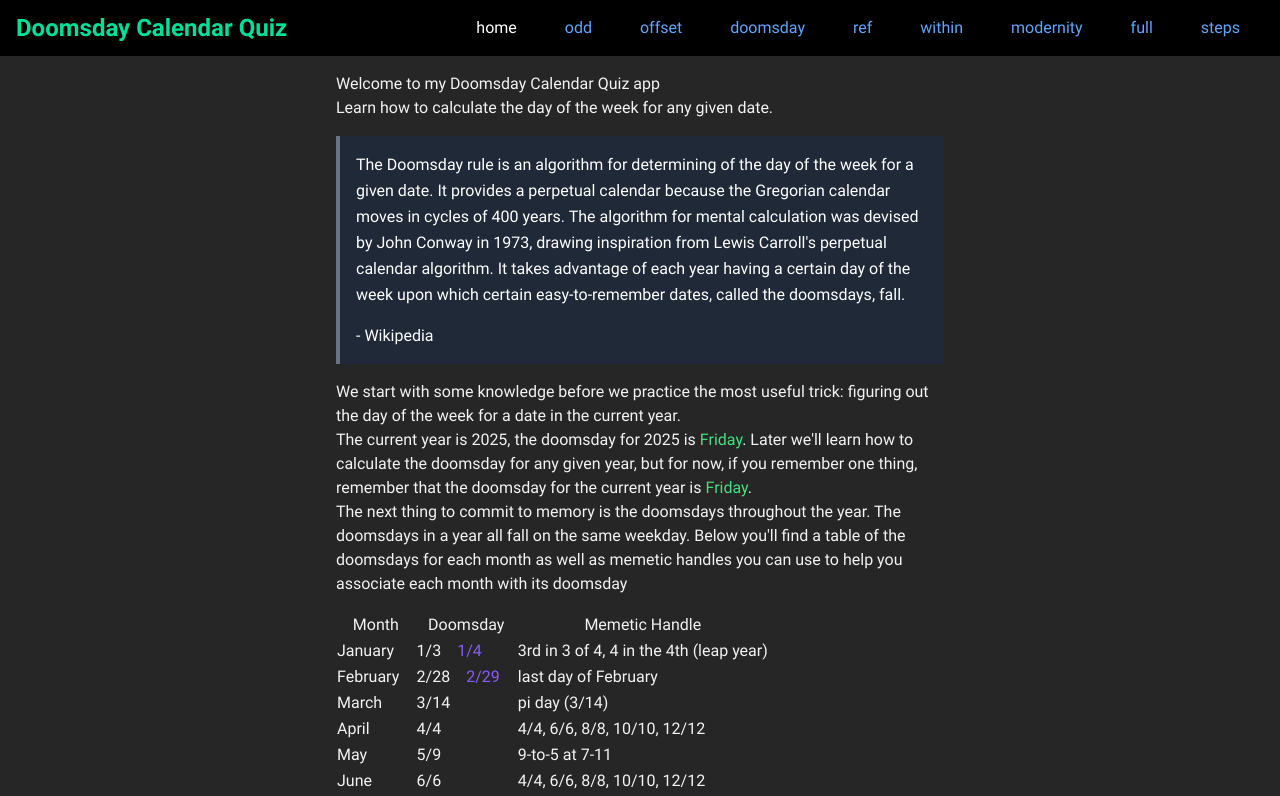
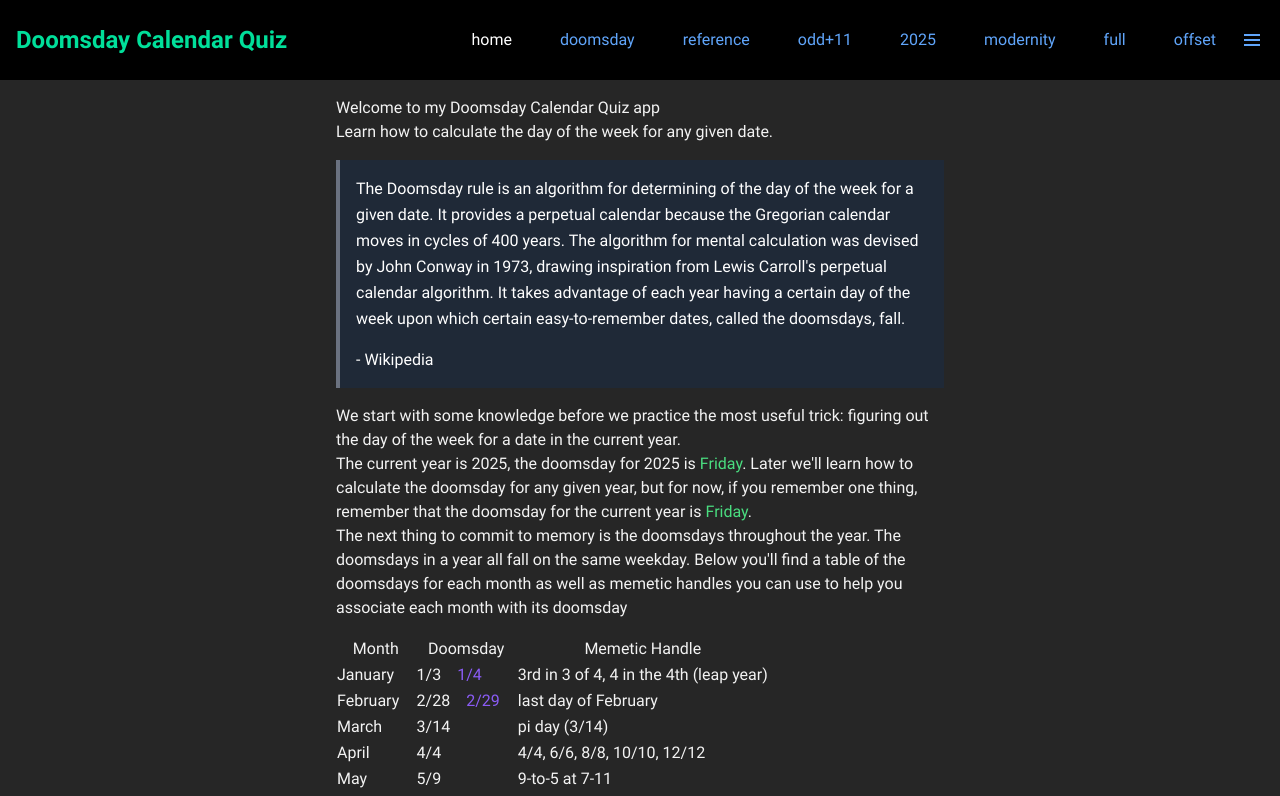
Before and after one commit to jeffprinty/doomsday-calendar-quiz, a React (Vite) app: page / in a window 1280 px wide. Shown: the top 796 px of the page. Built offline with nearby package versions, Linux system fonts and the light colour scheme.

Commit message:
improved nav

```diff
--- a/src/base.tsx
+++ b/src/base.tsx
@@ -4,7 +4,7 @@ import AllSteps from './all-steps';
 import { Home } from './components/home';
 import LongCalendar from './components/long-calendar';
 import MonthDoomsdayCalendar from './components/month-doomsday-calendar';
-import NavBar from './components/nav-bar';
+import NavBar, { NavItem } from './components/nav-bar';
 import GuessDateDoomsdayInModernity from './guess-date-doomsday';
 import GuessDateDoomsday from './guess-date-doomsday-within-year.old';
 import GuessFullDateV1 from './guess-full-date-v1';
@@ -16,20 +16,81 @@ import Reference from './reference';
 import StepOne from './step-1';
 
 const baseUrl = import.meta.env.BASE_URL;
+const currentYear = new Date().getFullYear().toString();
 
-const navLinks = [
-  { to: `${baseUrl}/`, text: 'home', end: true },
-  { to: `${baseUrl}/odd`, text: 'odd' },
-  { to: `${baseUrl}/date-offset`, text: 'offset' },
-  { to: `${baseUrl}/learn/doomsday`, text: 'doomsday' },
-  { to: `${baseUrl}/learn/reference`, text: 'ref' },
-  { to: `${baseUrl}/within`, text: 'within' },
-  { to: `${baseUrl}/within-modernity`, text: 'modernity' },
-  // { to: `${baseUrl}/year`, text: 'year' }, // superseded by full
-  { to: `${baseUrl}/full`, text: 'full' },
-  { to: `${baseUrl}/steps`, text: 'steps' },
-  // { to: '/doomsday-calendar-quiz/info/long', text: 'long' },
+const routeArray = [
+  {
+    path: '/',
+    index: true,
+    element: <Home />,
+    text: 'home',
+    end: true,
+  },
+  {
+    path: '/steps',
+    element: <AllSteps />,
+    text: 'steps',
+    extra: true,
+  },
+  {
+    path: '/learn/doomsday',
+    element: <MonthDoomsdayCalendar />,
+    text: 'doomsday',
+  },
+  {
+    path: '/learn/reference',
+    element: <Reference />,
+    text: 'reference',
+  },
+  {
+    path: '/odd',
+    element: <OddPlusEleven />,
+    text: 'odd+11',
+  },
+  {
+    path: '/within',
+    element: <GuessDateDoomsday />,
+    text: currentYear,
+  },
+  {
+    path: '/within-modernity',
+    element: <GuessDateDoomsdayInModernity />,
+    text: 'modernity',
+  },
+  {
+    path: '/step1',
+    element: <StepOne />,
+    text: 'step1',
+    extra: true,
+  },
+  {
+    path: '/year',
+    element: <GuessYearDoomsday />,
+    text: 'year',
+    extra: true,
+  },
+  {
+    path: '/full',
+    element: <GuessFullDateV1 />,
+    text: 'full',
+  },
+  {
+    path: '/progressive',
+    element: <GuessProgressive />,
+    text: 'progressive',
+    extra: true,
+  },
+  {
+    path: '/date-offset',
+    element: <GuessOffsetForDate />,
+    text: 'offset',
+  },
 ];
+
+const navLinks: Array<NavItem> = routeArray.map(({ path, element, ...navItemValues }) => ({
+  to: `${baseUrl}${path}`,
+  ...navItemValues,
+}));
 
 const AllPages = () => {
   return (
@@ -55,24 +116,14 @@ const AllPages = () => {
 // I want to be able to feed it random dates OR feed it a list of previously incorrect guesses
 const Base = () => {
   return (
-    <main className='flex h-screen max-w-full flex-col items-center justify-start bg-primary text-color'>
+    <main className='flex max-w-full flex-col items-center justify-start bg-primary text-color'>
       <NavBar navItems={navLinks} />
-      <div className='flex h-screen max-w-full flex-col items-center justify-start sm:w-1/2 md:max-w-[1240px]'>
+      <div className='flex max-w-full flex-col items-center justify-start sm:w-1/2 md:max-w-[1240px]'>
         <Routes>
-          <Route path='/' index element={<Home />} />
+          {routeArray.map((routeProps) => (
+            <Route {...routeProps} key={routeProps.path} />
+          ))}
           <Route path='/all' element={<AllPages />} />
-          <Route path='/steps' element={<AllSteps />} />
-          <Route path='/learn/doomsday' element={<MonthDoomsdayCalendar />} />
-          <Route path='/learn/reference' element={<Reference />} />
-          <Route path='/odd' element={<OddPlusEleven />} />
-          <Route path='/within' element={<GuessDateDoomsday />} />
-          <Route path='/within-modernity' element={<GuessDateDoomsdayInModernity />} />
-          <Route path='/step1' element={<StepOne />} />
-          <Route path='/year' element={<GuessYearDoomsday />} />
-          <Route path='/full' element={<GuessFullDateV1 />} />
-          <Route path='/progressive' element={<GuessProgressive />} />
-          <Route path='/info/long' element={<LongCalendar />} />
-          <Route path='/date-offset' element={<GuessOffsetForDate />} />
         </Routes>
       </div>
     </main>
--- a/src/components/nav-bar.tsx
+++ b/src/components/nav-bar.tsx
@@ -4,13 +4,17 @@ import clsx from 'clsx';
 import { BiCalendarStar, BiMenu, BiX } from 'react-icons/bi';
 import { NavLink } from 'react-router-dom';
 
-interface NavItem {
+export interface NavItem {
   to: string;
   text: string;
   end?: boolean;
+  extra?: boolean;
 }
 
 const menuTitle = 'Doomsday Calendar Quiz';
+
+const navLinkActive = 'text-white';
+const navLinkInactive = 'text-blue-400';
 
 const NavBar = ({ navItems }: { navItems: Array<NavItem> }) => {
   // State to manage the navbar's visibility
@@ -24,7 +28,7 @@ const NavBar = ({ navItems }: { navItems: Array<NavItem> }) => {
   const renderNavLink = ({ text, ...navLinkProperties }: NavItem, className: string) => (
     <NavLink
       key={text}
-      className={({ isActive }) => clsx(className, isActive ? 'text-white' : 'text-blue-400')}
+      className={({ isActive }) => clsx(className, isActive ? navLinkActive : navLinkInactive)}
       onClick={() => setNav(false)}
       {...navLinkProperties}
     >
@@ -38,7 +42,9 @@ const NavBar = ({ navItems }: { navItems: Array<NavItem> }) => {
 
       {/* Desktop Navigation */}
       <ul className='hidden md:flex'>
-        {navItems.map((item) => (
+        {navItems
+          .filter(({ extra }) => !extra)
+          .map((item) => (
             <li key={item.text}>
               {renderNavLink(
                 item,
@@ -49,8 +55,12 @@ const NavBar = ({ navItems }: { navItems: Array<NavItem> }) => {
       </ul>
 
       {/* Mobile Navigation Icon */}
-      <button onClick={handleNav} className='absolute right-3 top-6 z-20 md:hidden'>
-        {nav ? <BiX size={24} /> : <BiMenu size={24} />}
+      <button onClick={handleNav} className='z-20'>
+        {nav ? (
+          <BiX size={24} className='fill-white' />
+        ) : (
+          <BiMenu size={24} className='fill-blue-400' />
+        )}
       </button>
 
       {/* Mobile Navigation Menu */}
@@ -58,18 +68,18 @@ const NavBar = ({ navItems }: { navItems: Array<NavItem> }) => {
         className={clsx(
           'z-10',
           nav
-            ? 'fixed right-0 top-0 h-full w-[40%] border-r border-r-gray-900 bg-[#000300] duration-500 ease-in-out md:hidden'
+            ? 'fixed right-0 top-0 h-full w-[40%] border-r border-r-gray-900 bg-[#000300] duration-500 ease-in-out sm:w-1/5'
             : 'fixed bottom-0 right-[-100%] top-0 w-[40%] duration-500 ease-in-out'
         )}
       >
         {/* Mobile Logo */}
-        <h1 className='m-4 w-full text-3xl font-bold text-[#00df9a]'>
+        <h1 className='z-30 m-4 w-full text-3xl font-bold text-[#00df9a]'>
           <BiCalendarStar />
         </h1>
 
         {/* Mobile Navigation Items */}
         {navItems.map((item) => (
-          <li key={item.text} className='px-2 text-right'>
+          <li key={item.text} className='px-2 py-1 text-right md:px-4'>
             {renderNavLink(
               item,
               'cursor-pointer duration-300 hover:bg-[#00df9a] hover:text-black text-xl'
```
Also changed, not shown: eslint.config.mjs (+9 -1 lines). Lines whose indentation alone changed are shown as unchanged.
